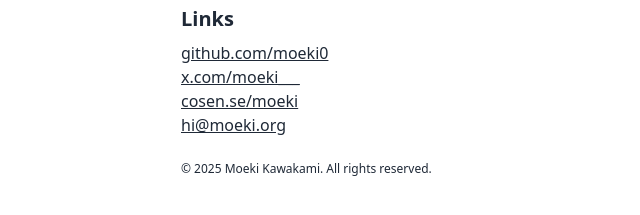
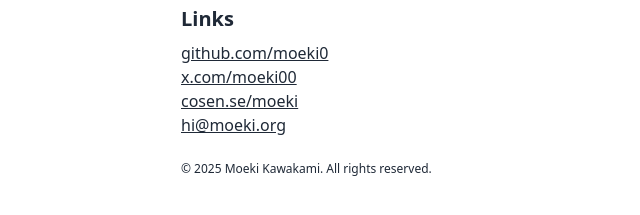
Before and after one commit to moeki0/website, an Astro site: page / in a window 1280 px wide. Shown: the part 451-666 px from the top of the page, 241-881 px from the left. Built offline with nearby package versions, Linux system fonts and the light colour scheme; Astro itself is replaced by a stand-in of ours.

Commit message:
Update twitter account

```diff
--- a/src/pages/index.astro
+++ b/src/pages/index.astro
@@ -41,9 +41,9 @@ import BaseLayout from '../layouts/BaseLayout.astro';
         <li>
           <a
             class="underline hover:text-gray-600"
-            href="https://x.com/moeki___"
+            href="https://x.com/moeki00"
           >
-            x.com/moeki___
+            x.com/moeki00
           </a>
         </li>
         <li>
```
